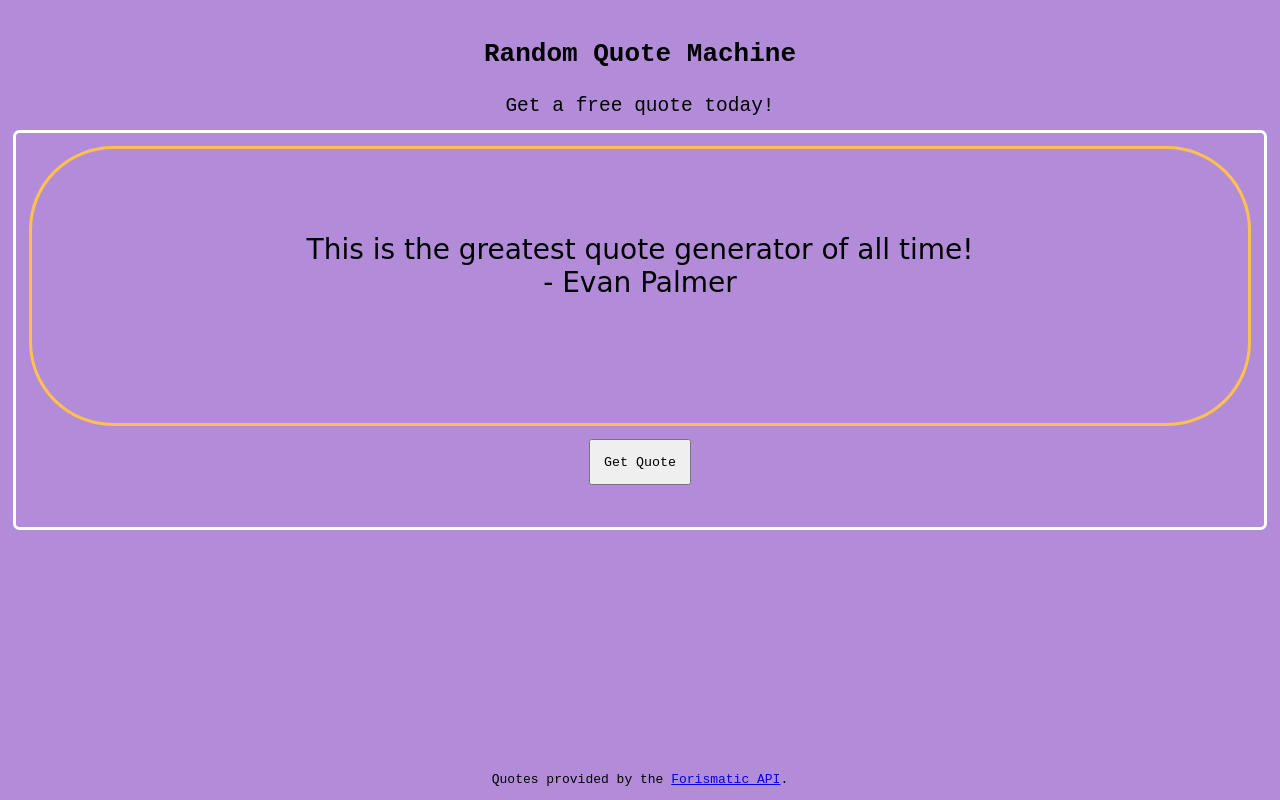
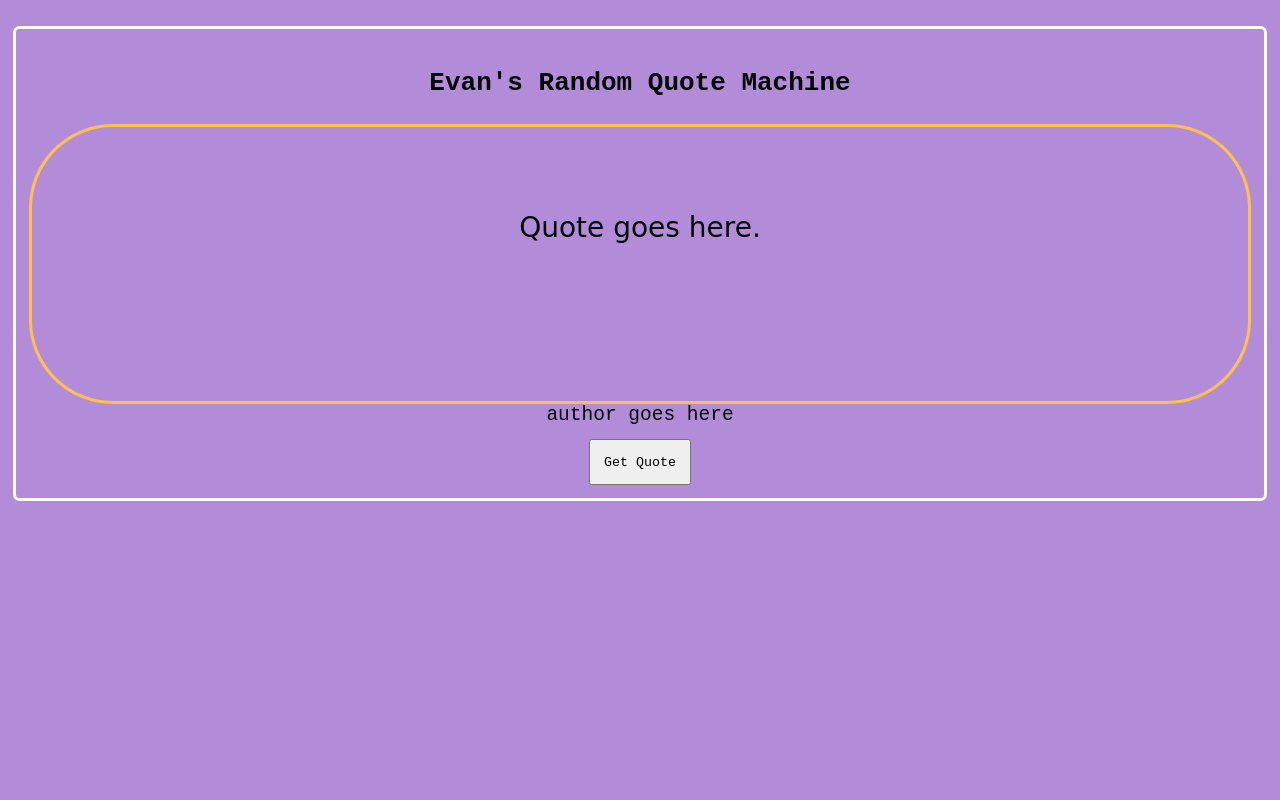
Before and after one commit to palmerev/random-quote-machine, a plain HTML site: page index.html in a window 1280 px wide. Drawn offline with nearby package versions, Linux system fonts and the light colour scheme; files that its build step writes are made by us from their sources.

Commit message:
simplify HTML

```diff
--- a/index.html
+++ b/index.html
@@ -6,20 +6,14 @@
         <link rel="stylesheet" href="css/style.css" media="screen" charset="utf-8">
     </head>
     <body>
-        <h1>Random Quote Machine</h1>
-        <p>Get a free quote today!</p>
         <main>
-            <blockquote class="quote">
-                <span id="quote-body" class="quote-body">This is the greatest quote generator of all time!</span><br />
-                <span id="quote-author" class="quote-author">- Evan Palmer</span>
-            </blockquote>
-            <div class="btn-wrapper">
-                <button id="get-quote-btn" type="button" name="button">Get Quote</button>
+            <h1>Evan's Random Quote Machine</h1>
+            <div class="quote">
+                <blockquote id="body">Quote goes here.</blockquote>
+                <p id="author">author goes here</p>
             </div>
+            <button id="get-quote-btn">Get Quote</button>
         </main>
-        <footer>
-            Quotes provided by the <a href="#">Forismatic API</a>.
-        </footer>
         <script src="main.js" charset="utf-8"></script>
     </body>
 </html>
```
